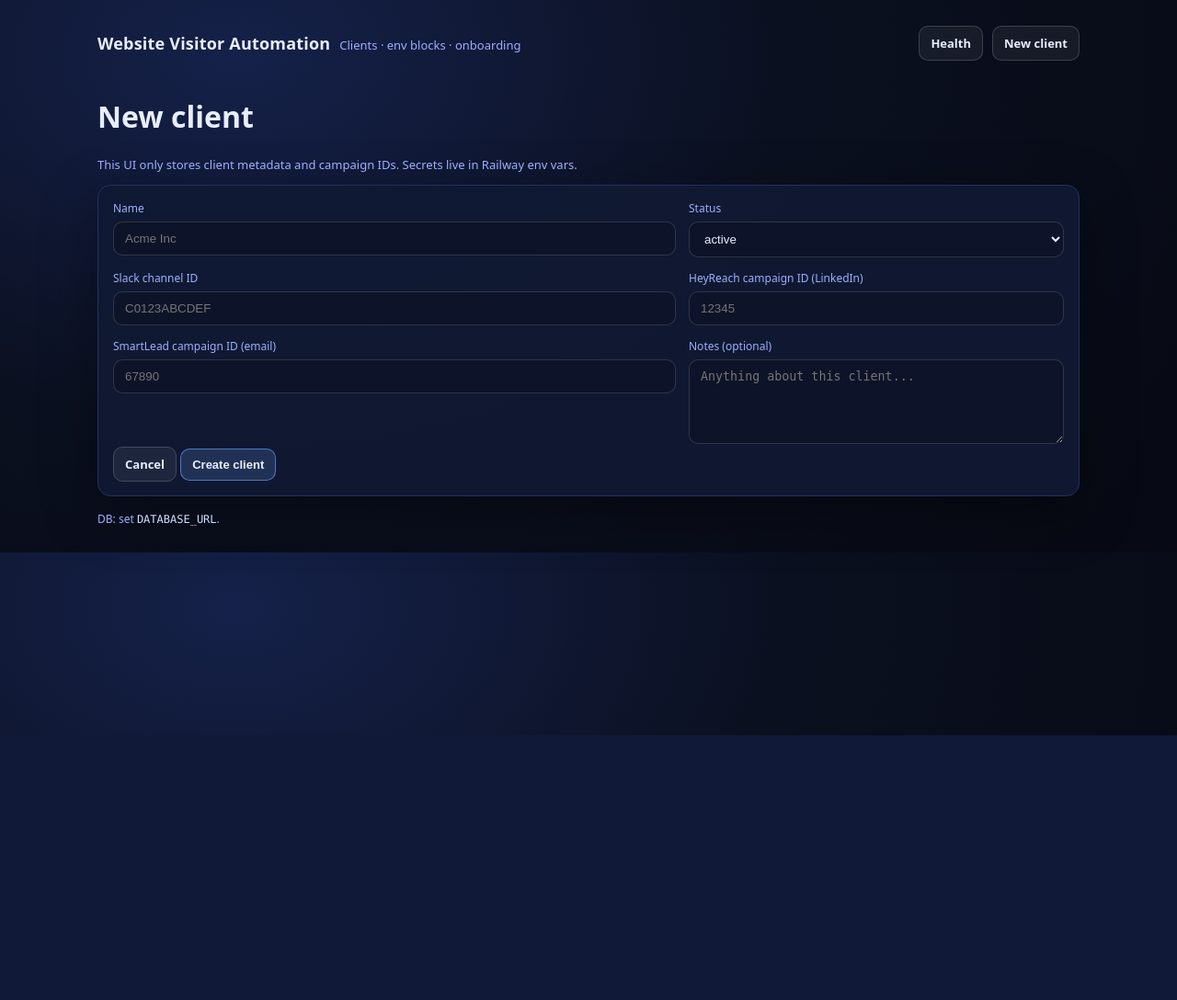
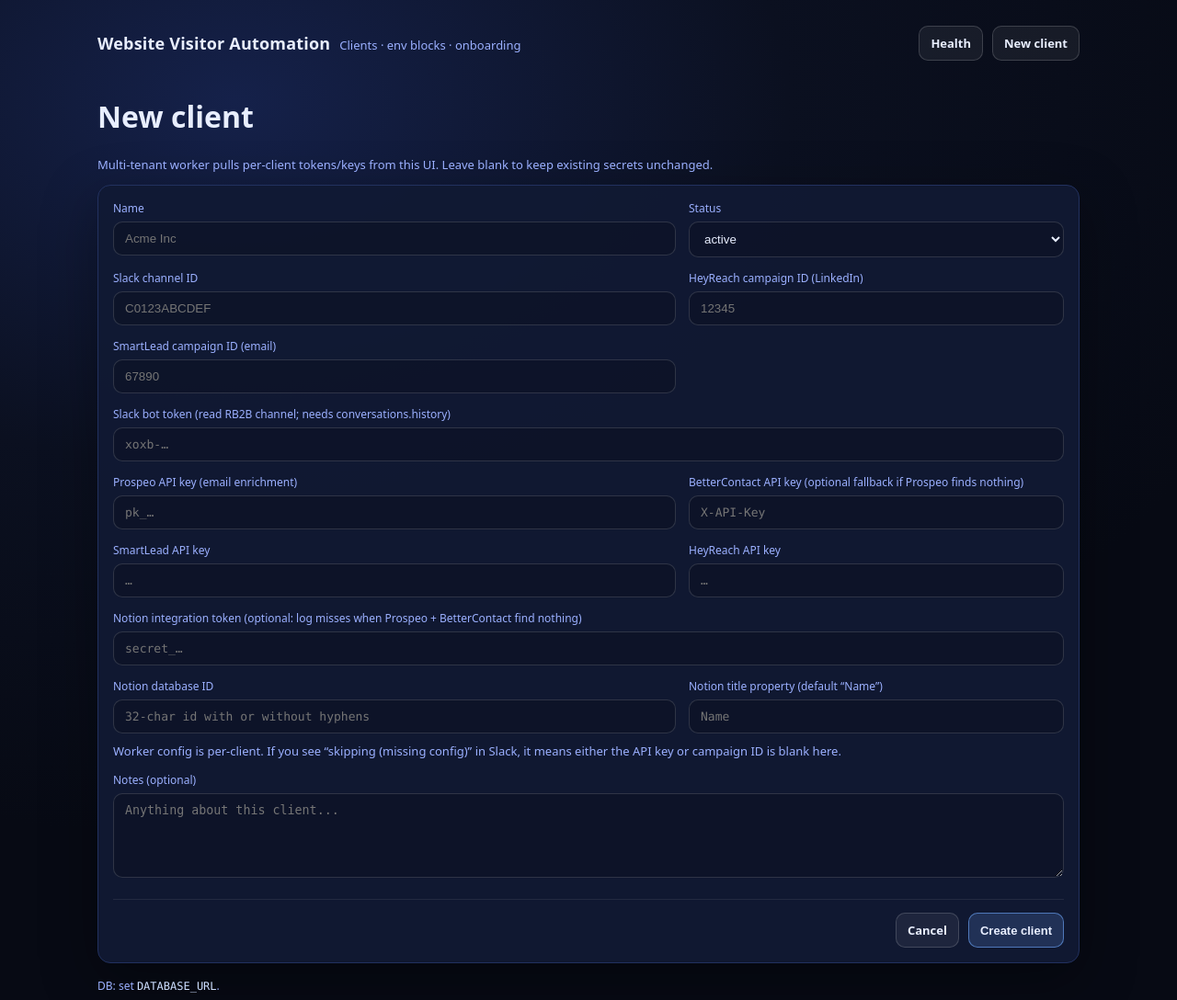
Before and after one commit to joshuaosborn561-lang/clientrb2b, a Node server app: page /clients/new in a window 1280 px wide. Shown: the top 1088 px of the page at 92% size. Before the commit the page ends 800 px from the top, so only its background shows below. Run offline with Node 20, Linux system fonts and the light colour scheme; some libraries are stand-ins or nearby versions.

Commit message:
Make worker-v2 multi-tenant via UI client list/config API
Co-authored-by: joshuaosborn561-lang <joshuaosborn561-lang@users.noreply.github.com>

```diff
--- a/ui/src/server.js
+++ b/ui/src/server.js
@@ -8,6 +8,7 @@ const app = express();
 
 const PORT = process.env.PORT || 3000;
 const DATABASE_URL = process.env.DATABASE_URL;
+const WORKER_CONFIG_SECRET = String(process.env.WORKER_CONFIG_SECRET || '').trim();
 
 if (!DATABASE_URL) {
   throw new Error('DATABASE_URL is required for the UI service');
@@ -39,11 +40,29 @@ async function ensureSchema() {
       slack_channel_id text not null,
       heyreach_campaign_id text,
       smartlead_campaign_id text,
+      slack_token text,
+      prospeo_api_key text,
+      smartlead_api_key text,
+      heyreach_api_key text,
+      bettercontact_api_key text,
+      notion_api_key text,
+      notion_enrichment_db_id text,
+      notion_title_property text,
       notes text,
       created_at timestamptz not null default now(),
       updated_at timestamptz not null default now()
     );
   `);
+
+  // Backwards-compatible migrations for existing DBs.
+  await pool.query(`alter table clients add column if not exists slack_token text;`);
+  await pool.query(`alter table clients add column if not exists prospeo_api_key text;`);
+  await pool.query(`alter table clients add column if not exists smartlead_api_key text;`);
+  await pool.query(`alter table clients add column if not exists heyreach_api_key text;`);
+  await pool.query(`alter table clients add column if not exists bettercontact_api_key text;`);
+  await pool.query(`alter table clients add column if not exists notion_api_key text;`);
+  await pool.query(`alter table clients add column if not exists notion_enrichment_db_id text;`);
+  await pool.query(`alter table clients add column if not exists notion_title_property text;`);
 
   await pool.query(`alter table clients drop column if exists manychat_flow_ns;`);
   await pool.query(`alter table clients drop column if exists manychat_sms_consent_phrase;`);
@@ -81,24 +100,40 @@ function normalizeStatus(s) {
   return 'active';
 }
 
+function maskSecret(s) {
+  const t = String(s || '').trim();
+  if (!t) return '';
+  if (t.length <= 10) return '••••••';
+  return t.slice(0, 4) + '…' + t.slice(-4);
+}
+
+function requireWorkerAuth(req, res) {
+  const auth = String(req.headers.authorization || '');
+  const token = String(auth.startsWith('Bearer ') ? auth.slice('Bearer '.length) : '').trim();
+  if (!WORKER_CONFIG_SECRET || token !== WORKER_CONFIG_SECRET) {
+    res.status(401).json({ ok: false, error: 'unauthorized' });
+    return false;
+  }
+  return true;
+}
+
 function envBlock(client) {
   const base = (process.env.UI_PUBLIC_URL || 'https://YOUR-UI.railway.app').replace(/\/$/, '');
   return [
     `# --- Worker v2 env for: ${client.name}`,
-    `SLACK_TOKEN=...`,
-    `CHANNEL_ID=${client.slack_channel_id}`,
+    `# Multi-tenant worker-v2 (recommended):`,
+    `UI_PUBLIC_URL=${base}`,
+    `WORKER_CONFIG_SECRET=... (same as UI)`,
     ``,
-    `PROSPEO_API_KEY=...`,
+    `# (Legacy single-tenant mode is still supported but not recommended)`,
+    `# SLACK_TOKEN=...`,
+    `# CHANNEL_ID=${client.slack_channel_id}`,
+    ``,
+    `# Client secrets are stored in the UI DB and fetched at runtime.`,
     ``,
     `# Touchpoint ingest (same secret on UI + worker)`,
     `UI_TOUCHPOINT_INGEST_SECRET=...`,
     `UI_TOUCHPOINT_INGEST_URL=${base}/api/touchpoints/report`,
-    ``,
-    `# Email (SmartLead) + LinkedIn (HeyReach)`,
-    client.heyreach_campaign_id ? `HEYREACH_CAMPAIGN_ID=${client.heyreach_campaign_id}` : `# HEYREACH_CAMPAIGN_ID=...`,
-    `HEYREACH_API_KEY=...`,
-    client.smartlead_campaign_id ? `SMARTLEAD_CAMPAIGN_ID=${client.smartlead_campaign_id}` : `# SMARTLEAD_CAMPAIGN_ID=...`,
-    `SMARTLEAD_API_KEY=...`,
     ``,
     `# Webhooks (configure in SmartLead + HeyReach; use client page for exact URLs)`,
     `# SmartLead → ${base}/hooks/smartlead/${client.id}/${client.webhook_secret || 'SECRET'}`,
@@ -125,19 +160,38 @@ app.post('/clients', async (req, res) => {
     slack_channel_id,
     heyreach_campaign_id,
     smartlead_campaign_id,
+    slack_token,
+    prospeo_api_key,
+    smartlead_api_key,
+    heyreach_api_key,
+    bettercontact_api_key,
+    notion_api_key,
+    notion_enrichment_db_id,
+    notion_title_property,
     notes,
   } = req.body;
 
   await pool.query(
     `insert into clients
-      (name, status, slack_channel_id, heyreach_campaign_id, smartlead_campaign_id, notes, webhook_secret)
-     values ($1,$2,$3,$4,$5,$6, encode(gen_random_bytes(24), 'hex'))`,
+      (name, status, slack_channel_id, heyreach_campaign_id, smartlead_campaign_id,
+       slack_token, prospeo_api_key, smartlead_api_key, heyreach_api_key, bettercontact_api_key,
+       notion_api_key, notion_enrichment_db_id, notion_title_property,
+       notes, webhook_secret)
+     values ($1,$2,$3,$4,$5,$6,$7,$8,$9,$10,$11,$12,$13,$14, encode(gen_random_bytes(24), 'hex'))`,
     [
       (name || '').trim(),
       normalizeStatus(status),
       (slack_channel_id || '').trim(),
       (heyreach_campaign_id || '').trim() || null,
       (smartlead_campaign_id || '').trim() || null,
+      (slack_token || '').trim() || null,
+      (prospeo_api_key || '').trim() || null,
+      (smartlead_api_key || '').trim() || null,
+      (heyreach_api_key || '').trim() || null,
+      (bettercontact_api_key || '').trim() || null,
+      (notion_api_key || '').trim() || null,
+      (notion_enrichment_db_id || '').trim() || null,
+      (notion_title_property || '').trim() || null,
       (notes || '').trim() || null,
     ]
   );
@@ -165,8 +219,33 @@ app.post('/clients/:id', async (req, res) => {
     slack_channel_id,
     heyreach_campaign_id,
     smartlead_campaign_id,
+    slack_token,
+    prospeo_api_key,
+    smartlead_api_key,
+    heyreach_api_key,
+    bettercontact_api_key,
+    notion_api_key,
+    notion_enrichment_db_id,
+    notion_title_property,
     notes,
   } = req.body;
+
+  const { rows: curRows } = await pool.query('select * from clients where id = $1', [req.params.id]);
+  if (curRows.length === 0) return res.status(404).send('Not found');
+  const cur = curRows[0];
+  const emptyToNull = (v) => {
+    const t = String(v || '').trim();
+    return t ? t : null;
+  };
+
+  const nextSlackToken = emptyToNull(slack_token) != null ? emptyToNull(slack_token) : cur.slack_token;
+  const nextProspeo = emptyToNull(prospeo_api_key) != null ? emptyToNull(prospeo_api_key) : cur.prospeo_api_key;
+  const nextSmartKey = emptyToNull(smartlead_api_key) != null ? emptyToNull(smartlead_api_key) : cur.smartlead_api_key;
+  const nextHeyKey = emptyToNull(heyreach_api_key) != null ? emptyToNull(heyreach_api_key) : cur.heyreach_api_key;
+  const nextBc = emptyToNull(bettercontact_api_key) != null ? emptyToNull(bettercontact_api_key) : cur.bettercontact_api_key;
+  const nextNotion = emptyToNull(notion_api_key) != null ? emptyToNull(notion_api_key) : cur.notion_api_key;
+  const nextNotionDb = emptyToNull(notion_enrichment_db_id) != null ? emptyToNull(notion_enrichment_db_id) : cur.notion_enrichment_db_id;
+  const nextNotionTitle = emptyToNull(notion_title_property) != null ? emptyToNull(notion_title_property) : cur.notion_title_property;
 
   await pool.query(
     `update clients set
@@ -175,7 +254,15 @@ app.post('/clients/:id', async (req, res) => {
       slack_channel_id = $4,
       heyreach_campaign_id = $5,
       smartlead_campaign_id = $6,
-      notes = $7
+      slack_token = $7,
+      prospeo_api_key = $8,
+      smartlead_api_key = $9,
+      heyreach_api_key = $10,
+      bettercontact_api_key = $11,
+      notion_api_key = $12,
+      notion_enrichment_db_id = $13,
+      notion_title_property = $14,
+      notes = $15
      where id = $1`,
     [
       req.params.id,
@@ -184,6 +271,14 @@ app.post('/clients/:id', async (req, res) => {
       (slack_channel_id || '').trim(),
       (heyreach_campaign_id || '').trim() || null,
       (smartlead_campaign_id || '').trim() || null,
+      nextSlackToken,
+      nextProspeo,
+      nextSmartKey,
+      nextHeyKey,
+      nextBc,
+      nextNotion,
+      nextNotionDb,
+      nextNotionTitle,
       (notes || '').trim() || null,
     ]
   );
@@ -196,6 +291,44 @@ app.post('/clients/:id/toggle', async (req, res) => {
   const next = rows[0].status === 'paused' ? 'active' : 'paused';
   await pool.query('update clients set status = $2 where id = $1', [req.params.id, next]);
   res.redirect('/clients/' + req.params.id);
+});
+
+// --- Worker API (multi-tenant) ---
+app.get('/api/worker/clients', async (req, res) => {
+  if (!requireWorkerAuth(req, res)) return;
+  const { rows } = await pool.query(
+    `select id, name, status, slack_channel_id
+     from clients
+     where status = 'active'
+     order by created_at asc`
+  );
+  res.json({ ok: true, clients: rows });
+});
+
+app.get('/api/worker-config/:clientId', async (req, res) => {
+  if (!requireWorkerAuth(req, res)) return;
+  const { rows } = await pool.query('select * from clients where id = $1', [req.params.clientId]);
+  if (rows.length === 0) return res.status(404).json({ ok: false, error: 'not_found' });
+  const c = rows[0];
+  const base = (process.env.UI_PUBLIC_URL || '').replace(/\/$/, '');
+  res.json({
+    ok: true,
+    client_id: c.id,
+    name: c.name,
+    status: c.status,
+    slack_channel_id: c.slack_channel_id,
+    slack_token: c.slack_token || null,
+    prospeo_api_key: c.prospeo_api_key || null,
+    bettercontact_api_key: c.bettercontact_api_key || null,
+    smartlead_api_key: c.smartlead_api_key || null,
+    smartlead_campaign_id: c.smartlead_campaign_id || null,
+    heyreach_api_key: c.heyreach_api_key || null,
+    heyreach_campaign_id: c.heyreach_campaign_id || null,
+    notion_api_key: c.notion_api_key || null,
+    notion_enrichment_db_id: c.notion_enrichment_db_id || null,
+    notion_title_property: c.notion_title_property || null,
+    ui_touchpoint_ingest_url: base ? base + '/api/touchpoints/report' : null,
+  });
 });
 
 app.get('/health', (req, res) => res.json({ ok: true }));
--- a/ui/src/views/client.ejs
+++ b/ui/src/views/client.ejs
@@ -17,6 +17,12 @@
     <div><div class="muted">HeyReach Campaign ID (LinkedIn)</div><div><code><%= client.heyreach_campaign_id || '' %></code></div></div>
     <div><div class="muted">SmartLead Campaign ID (email)</div><div><code><%= client.smartlead_campaign_id || '' %></code></div></div>
     <div class="span-2"><div class="muted">Webhook secret (per client)</div><div><code><%= client.webhook_secret || '' %></code></div></div>
+    <div><div class="muted">Slack token</div><div><%= typeof maskSecret !== 'undefined' ? maskSecret(client.slack_token) : '' %></div></div>
+    <div><div class="muted">Prospeo API key</div><div><%= typeof maskSecret !== 'undefined' ? maskSecret(client.prospeo_api_key) : '' %></div></div>
+    <div><div class="muted">BetterContact API key</div><div><%= typeof maskSecret !== 'undefined' ? maskSecret(client.bettercontact_api_key) : '' %></div></div>
+    <div><div class="muted">SmartLead API key</div><div><%= typeof maskSecret !== 'undefined' ? maskSecret(client.smartlead_api_key) : '' %></div></div>
+    <div><div class="muted">HeyReach API key</div><div><%= typeof maskSecret !== 'undefined' ? maskSecret(client.heyreach_api_key) : '' %></div></div>
+    <div class="span-2"><div class="muted">Notion</div><div>Token: <%= typeof maskSecret !== 'undefined' ? maskSecret(client.notion_api_key) : '' %> &nbsp; DB: <code><%= client.notion_enrichment_db_id || '—' %></code> &nbsp; Title col: <code><%= client.notion_title_property || 'Name' %></code></div></div>
   </div>
 
   <% const hookBase = (typeof publicBase !== 'undefined' && publicBase) ? publicBase : ''; %>
--- a/ui/src/views/client_form.ejs
+++ b/ui/src/views/client_form.ejs
@@ -1,7 +1,7 @@
 <div class="row">
   <div class="col">
     <h1><%= mode === 'new' ? 'New client' : 'Edit client' %></h1>
-    <p class="muted">This UI only stores client metadata and campaign IDs. Secrets live in Railway env vars.</p>
+    <p class="muted">Multi-tenant worker pulls per-client tokens/keys from this UI. Leave blank to keep existing secrets unchanged.</p>
   </div>
 </div>
 
@@ -36,6 +36,50 @@
     </div>
 
     <div class="field span-2">
+      <label>Slack bot token (read RB2B channel; needs conversations.history)</label>
+      <input type="text" class="mono" name="slack_token" value="" placeholder="<%= client && client.slack_token ? '(unchanged if left blank)' : 'xoxb-…' %>" spellcheck="false" autocapitalize="off" />
+    </div>
+
+    <div class="field">
+      <label>Prospeo API key (email enrichment)</label>
+      <input type="text" class="mono" name="prospeo_api_key" value="" placeholder="<%= client && client.prospeo_api_key ? '(unchanged if left blank)' : 'pk_…' %>" spellcheck="false" autocapitalize="off" />
+    </div>
+
+    <div class="field">
+      <label>BetterContact API key (optional fallback if Prospeo finds nothing)</label>
+      <input type="text" class="mono" name="bettercontact_api_key" value="" placeholder="<%= client && client.bettercontact_api_key ? '(unchanged if left blank)' : 'X-API-Key' %>" spellcheck="false" autocapitalize="off" />
+    </div>
+
+    <div class="field">
+      <label>SmartLead API key</label>
+      <input type="text" class="mono" name="smartlead_api_key" value="" placeholder="<%= client && client.smartlead_api_key ? '(unchanged if left blank)' : '…' %>" spellcheck="false" autocapitalize="off" />
+    </div>
+
+    <div class="field">
+      <label>HeyReach API key</label>
+      <input type="text" class="mono" name="heyreach_api_key" value="" placeholder="<%= client && client.heyreach_api_key ? '(unchanged if left blank)' : '…' %>" spellcheck="false" autocapitalize="off" />
+    </div>
+
+    <div class="field span-2">
+      <label>Notion integration token (optional: log misses when Prospeo + BetterContact find nothing)</label>
+      <input type="text" class="mono" name="notion_api_key" value="" placeholder="<%= client && client.notion_api_key ? '(unchanged if left blank)' : 'secret_…' %>" spellcheck="false" autocapitalize="off" />
+    </div>
+
+    <div class="field">
+      <label>Notion database ID</label>
+      <input type="text" class="mono" name="notion_enrichment_db_id" value="<%= client && client.notion_enrichment_db_id ? client.notion_enrichment_db_id : '' %>" placeholder="32-char id with or without hyphens" spellcheck="false" />
+    </div>
+
+    <div class="field">
+      <label>Notion title property (default “Name”)</label>
+      <input type="text" class="mono" name="notion_title_property" value="<%= client && client.notion_title_property ? client.notion_title_property : '' %>" placeholder="Name" spellcheck="false" />
+    </div>
+
+    <div class="field span-2 muted" style="margin-top:-4px;">
+      Worker config is per-client. If you see “skipping (missing config)” in Slack, it means either the API key or campaign ID is blank here.
+    </div>
+
+    <div class="field span-2">
       <label>Notes (optional)</label>
       <textarea name="notes" rows="4" placeholder="Anything about this client..."><%= client && client.notes ? client.notes : '' %></textarea>
     </div>
--- a/ui/src/views/layout.ejs
+++ b/ui/src/views/layout.ejs
@@ -17,6 +17,9 @@
       .card { background: color-mix(in srgb, var(--card), transparent 8%); border: 1px solid var(--border); border-radius: 14px; padding: 16px; box-shadow: 0 18px 60px rgba(0,0,0,.35); }
       .grid { display:grid; gap: 14px; grid-template-columns: 1fr; }
       @media (min-width: 920px) { .grid { grid-template-columns: 1.2fr .8fr; } }
+      .grid .span-2 { grid-column: 1 / -1; }
+      input.mono { font-family: ui-monospace, SFMono-Regular, Menlo, Monaco, Consolas, monospace; font-size: 13px; }
+      .actions { display: flex; gap: 10px; flex-wrap: wrap; justify-content: flex-end; margin-top: 18px; padding-top: 14px; border-top: 1px solid rgba(255,255,255,0.08); }
       table { width:100%; border-collapse: collapse; }
       th, td { padding: 10px 10px; border-bottom: 1px solid rgba(255,255,255,.08); vertical-align: top; }
       th { text-align:left; font-size: 12px; color: var(--muted); font-weight: 600; text-transform: uppercase; letter-spacing: .08em; }
--- a/worker-v2/prospeo.js
+++ b/worker-v2/prospeo.js
@@ -1,12 +1,11 @@
 const logger = require('./logger');
-
-const PROSPEO_API_KEY = process.env.PROSPEO_API_KEY;
 
 /**
  * Find work email when RB2B alert has none.
  * Uses Prospeo Enrich Person: https://prospeo.io/api-docs/enrich-person
  */
-async function findWorkEmail(lead) {
+async function findWorkEmail(lead, cfg = null) {
+  const PROSPEO_API_KEY = String(cfg?.prospeo_api_key || process.env.PROSPEO_API_KEY || '').trim();
   if (!PROSPEO_API_KEY) return null;
 
   const data = {};
```
Also changed, not shown: worker-v2/heyreach.js (+3 -4 lines), worker-v2/index.js (+66 -45 lines), worker-v2/slack.js (+7 -8 lines), worker-v2/slackFetch.js (added, +31 -0 lines), worker-v2/smartlead.js (+3 -4 lines), worker-v2/uiClient.js (added, +48 -0 lines).
